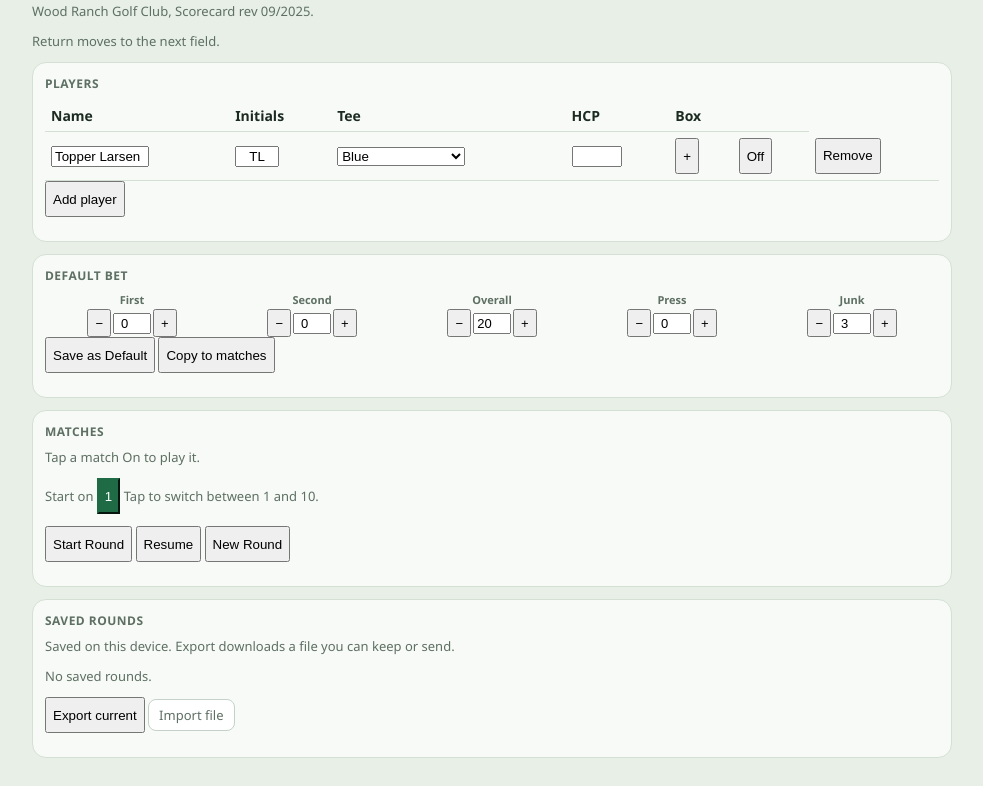
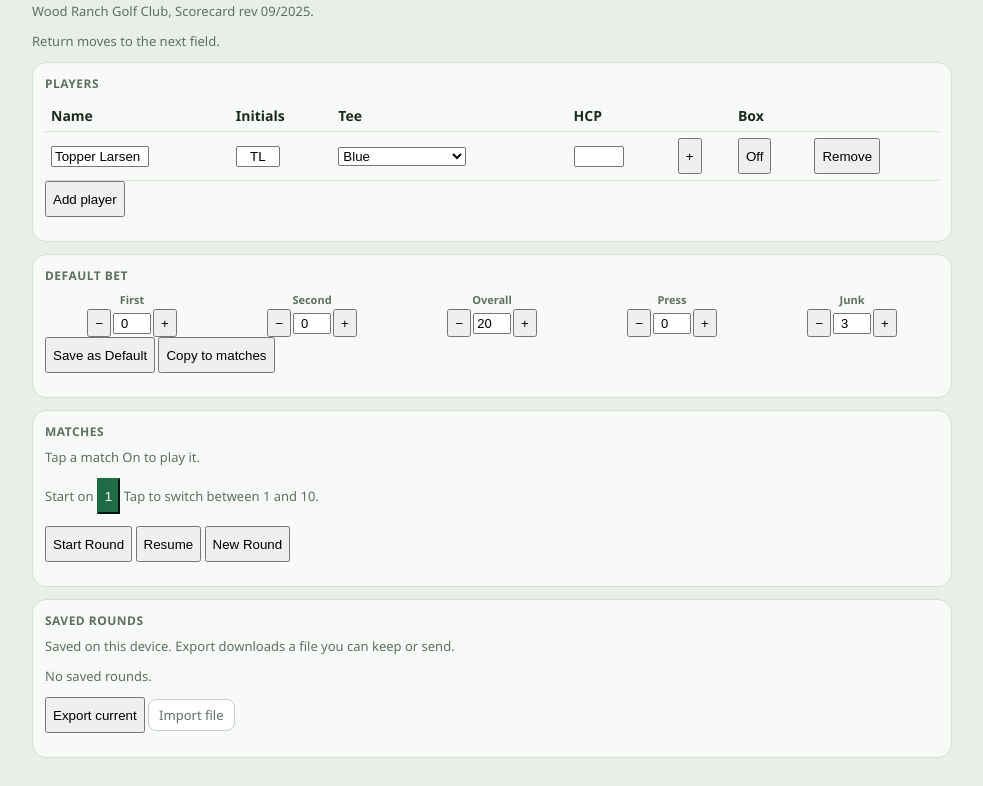
Before and after one commit to Topper-L/golf, a plain HTML site: page index.html in a window 1280 px wide. Shown: the part 48-834 px from the top of the page, without its empty margins (148-1131 px from the left). Drawn offline with Linux system fonts and the light colour scheme.

Commit message:
Line up the Box column and save the handicap on exit

```diff
--- a/index.html
+++ b/index.html
@@ -156,7 +156,7 @@ function drawBets() {
   });
 }
 function draw() {
-  document.getElementById('players').innerHTML = '<tr><th>Name</th><th>Initials</th><th>Tee</th><th>HCP</th><th>Box</th><th></th></tr>' +
+  document.getElementById('players').innerHTML = '<tr><th>Name</th><th>Initials</th><th>Tee</th><th>HCP</th><th></th><th>Box</th><th></th></tr>' +
     players.map((p, i) => '<tr><td><input class="name" data-i="' + i + '" data-f="name" value="' + p.name + '"></td><td><input class="initials" data-i="' + i + '" data-f="initials" value="' + p.initials + '" maxlength="3" autocapitalize="characters"></td><td><select data-i="' + i + '">' +
       tees.map(t => '<option' + (t === p.tee ? ' selected' : '') + '>' + t + '</option>').join('') +
       '</select></td><td><input class="hcp' + (String(p.hcp).startsWith('+') ? ' plus' : '') + '" data-i="' + i + '" data-f="hcp" value="' + p.hcp + '" maxlength="3" inputmode="numeric"></td><td><button type="button" tabindex="-1" data-plus="' + i + '" class="' + (String(p.hcp).startsWith('+') ? 'plus' : '') + '">' + (String(p.hcp).startsWith('+') ? 'Plus' : '+') + '</button></td><td><button type="button" tabindex="-1" data-box="' + i + '" class="' + (p.box ? 'on' : '') + '">' + (p.box ? 'In' : 'Off') + '</button></td><td><button type="button" tabindex="-1" data-remove="' + i + '">Remove</button></td></tr>').join('');
@@ -168,6 +168,7 @@ function draw() {
       if (el.dataset.f === 'initials') drawBets();
     };
     el.onfocus = () => { setTimeout(() => { try { el.select(); } catch (e) {} }, 10); };
+    el.onblur = () => { if (el.dataset.f === 'hcp' || el.dataset.f === 'name' || el.dataset.f === 'initials') { rememberPlayers(); drawSavedPlayers(); } };
     el.onkeydown = e => {
       if (e.key === 'Enter') {
         e.preventDefault();
```
